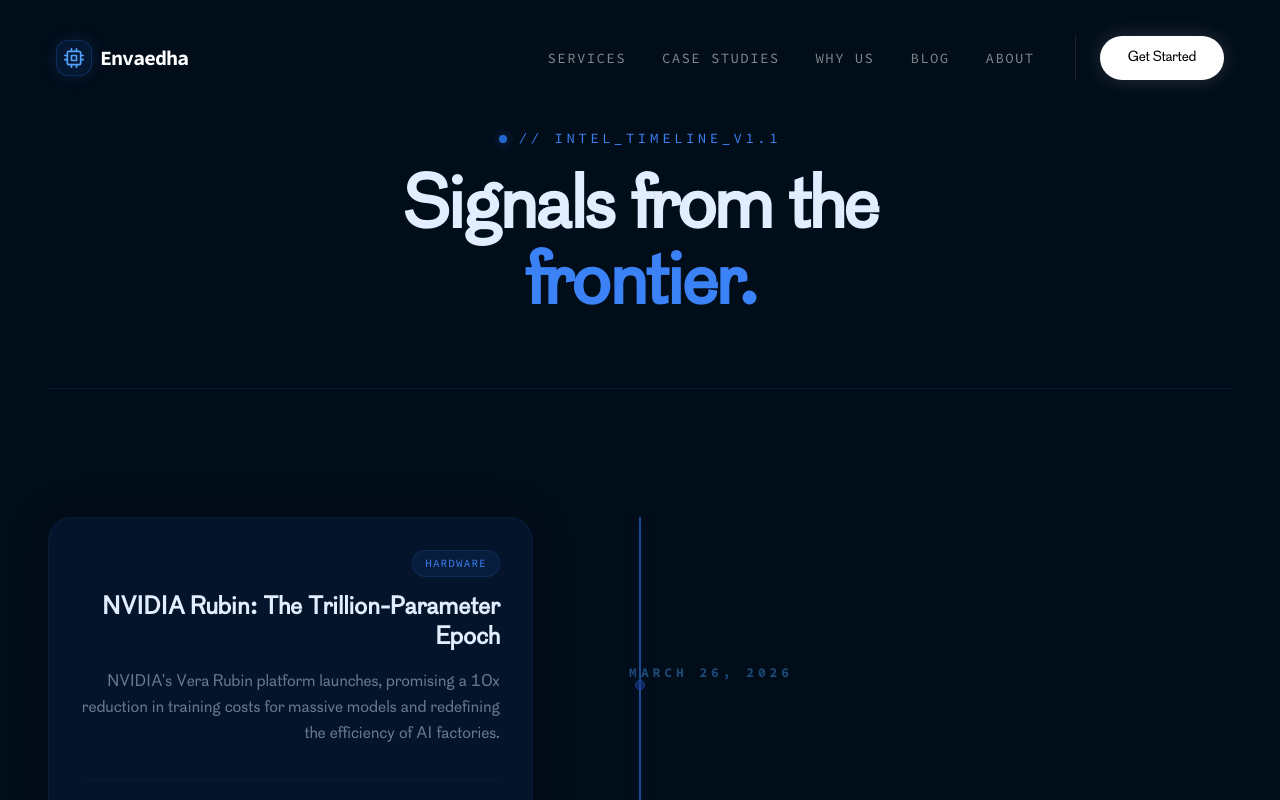
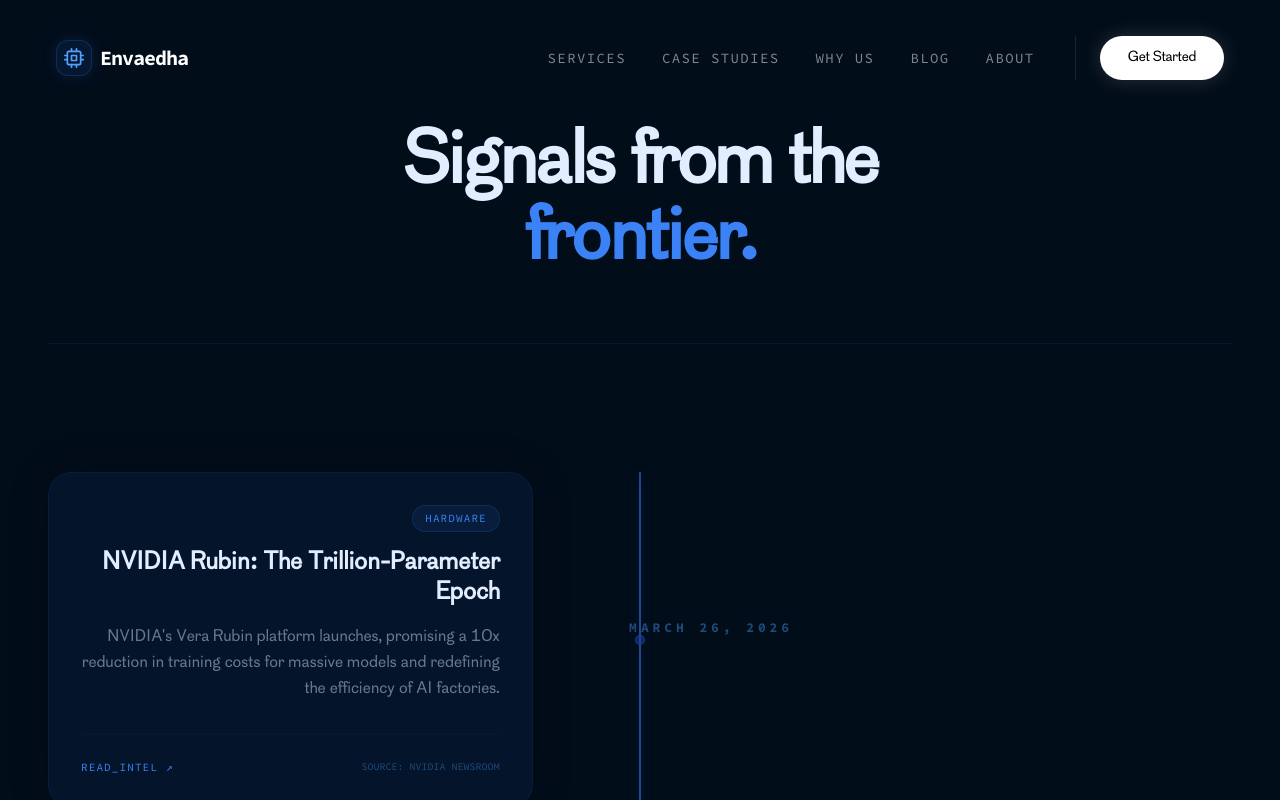
Before and after one commit to Jeyakaran-tech/envaedha, a Next.js app: page /blog in a window 1280 px wide. Shown: the top 800 px of the page. Built offline with nearby package versions, Linux system fonts and the light colour scheme.

Commit message:
refactor: Remove the "INTEL_TIMELINE_V1.1" status indicator from the blog page header.

```diff
--- a/src/app/blog/page.tsx
+++ b/src/app/blog/page.tsx
@@ -212,10 +212,7 @@
 
                     {/* Header */}
                     <header ref={revealRef} className="reveal mb-32 border-b border-blue-500/10 pb-16 text-center">
-                        <div className="flex items-center justify-center gap-3 mb-6">
-                            <span className="w-2 h-2 rounded-full bg-blue-500 animate-pulse shadow-[0_0_10px_rgba(59,130,246,0.5)]" />
-                            <p className="font-mono text-[14px] tracking-[0.25em]" style={{ color: "#3b82f6" }}>// INTEL_TIMELINE_V1.1</p>
-                        </div>
+
                         <h1 className="text-5xl sm:text-7xl font-bold tracking-tight leading-[1.05]" style={{ color: "#e2eeff" }}>
                             Signals from the<br />
                             <span style={{ color: "#3b82f6" }}>frontier.</span>
```
